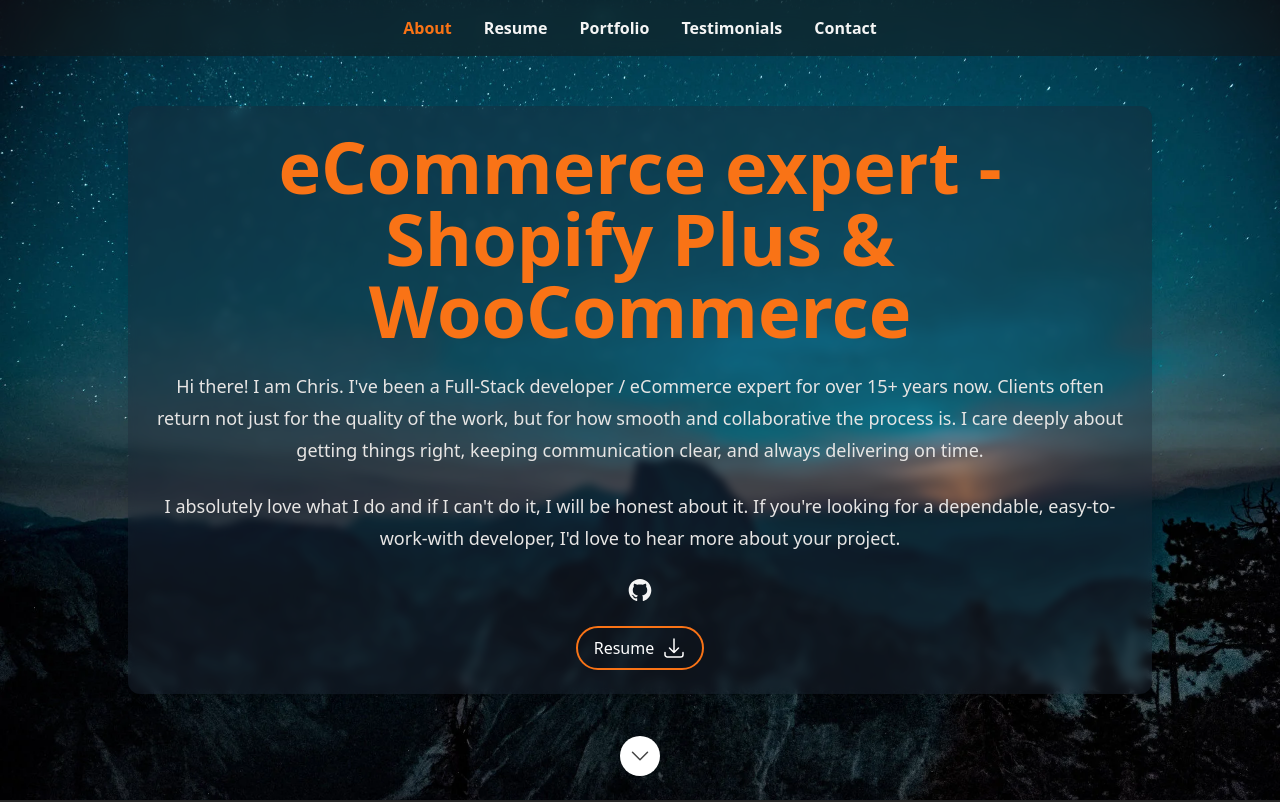
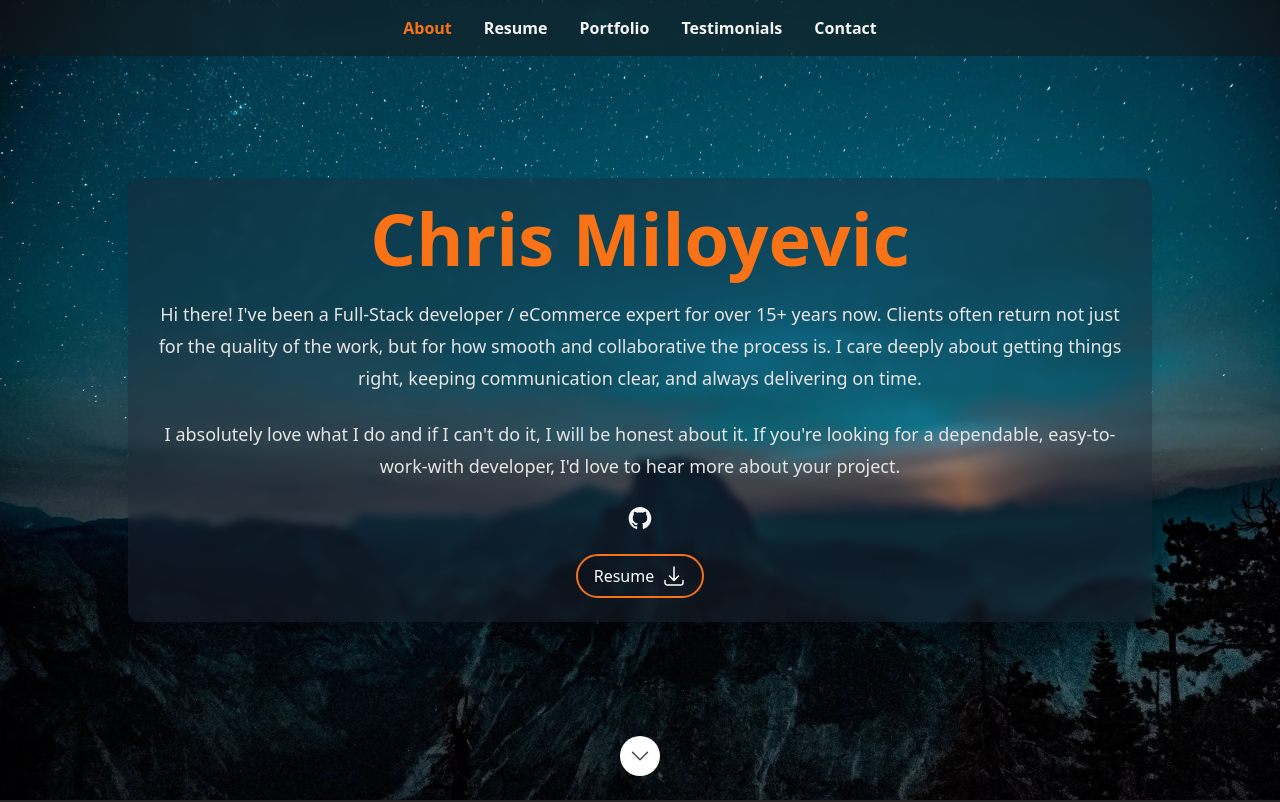
Before and after one commit to chrismiloyevic/e-commerce-expert, a Next.js app: page / in a window 1280 px wide. Shown: the top 802 px of the page. Built offline with nearby package versions, Linux system fonts and the light colour scheme.

Commit message:
fix: name

```diff
--- a/src/data/data.tsx
+++ b/src/data/data.tsx
@@ -62,11 +62,11 @@ export type SectionId = (typeof SectionId)[keyof typeof SectionId];
  */
 export const heroData: Hero = {
   imageSrc: heroImage,
-  name: `eCommerce expert - Shopify Plus & WooCommerce`,
+  name: `Chris Miloyevic`,
   description: (
     <>
       <p className="prose-sm text-stone-200 sm:prose-base lg:prose-lg">
-        Hi there! I am Chris. I've been a Full-Stack developer / eCommerce expert for over 15+ years now. Clients often
+        Hi there! I've been a Full-Stack developer / eCommerce expert for over 15+ years now. Clients often
         return not just for the quality of the work, but for how smooth and collaborative the process is. I care deeply
         about getting things right, keeping communication clear, and always delivering on time.
       </p>
```
